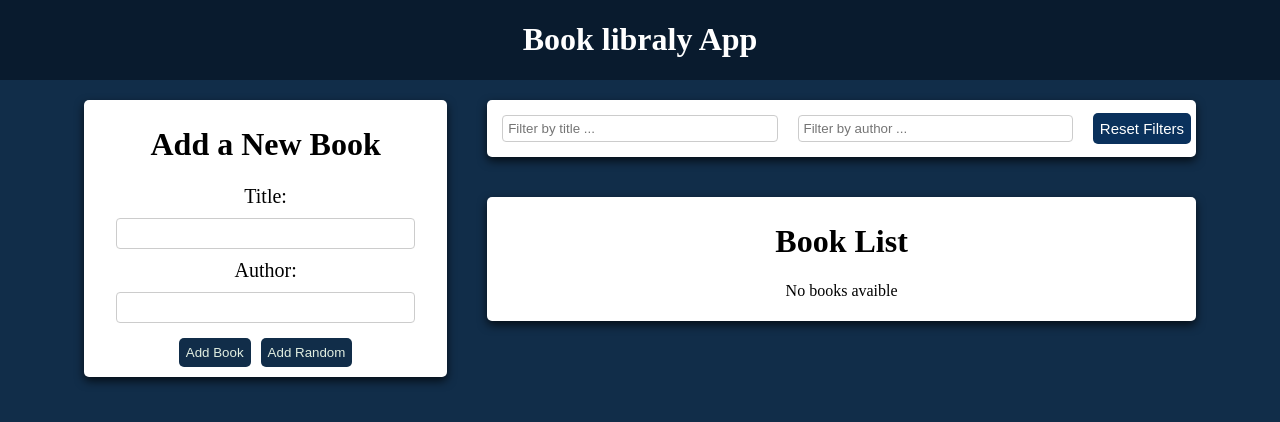
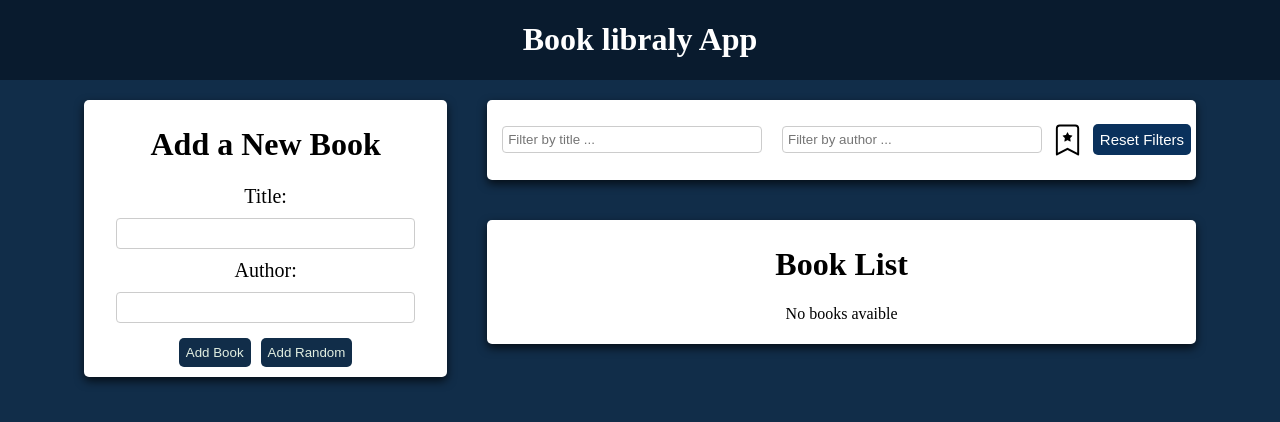
Before and after one commit to drozd12321/drozd, a React (Vite) app in the folder frontend/: page / in a window 1280 px wide. Shown: the top 422 px of the page. Built offline with nearby package versions, Linux system fonts and the light colour scheme.

Commit message:
iconsFavoritesSelectDispath

```diff
--- a/frontend/src/components/BookList/BookList.css
+++ b/frontend/src/components/BookList/BookList.css
@@ -21,8 +21,8 @@
 .book-info {
   display: flex;
   align-items: center;
-  text-align: center;
   padding: 5px;
+  align-self: flex-start;
 }
 .icon {
   margin-left: auto;
--- a/frontend/src/components/BookList/BookList.jsx
+++ b/frontend/src/components/BookList/BookList.jsx
@@ -1,8 +1,7 @@
 import React from 'react';
 import { useSelector, useDispatch } from 'react-redux';
 import { Delete_Book, Favorite_Book } from '../../redux/books/actionCreators';
-import { BsBookmarkStar } from 'react-icons/bs';
-import { BsBookmarkStarFill } from 'react-icons/bs';
+import { BsBookmarkStar,BsBookmarkStarFill } from 'react-icons/bs';
 import { selectFilterTitle,selectFilterAuthor } from '../../redux/filter/filterSlice';
 import DeleteIcon from '@mui/icons-material/Delete';
 import '../../App.css';
--- a/frontend/src/components/Filter/Filter.jsx
+++ b/frontend/src/components/Filter/Filter.jsx
@@ -5,8 +5,11 @@ import {
   setResetFilters,
   selectFilterAuthor,
   setAuthorFilter,
+  setFavorites,
+  selectFavorites
 } from '../../redux/filter/filterSlice';
 import { useDispatch, useSelector } from 'react-redux';
+import { BsBookmarkStar,BsBookmarkStarFill } from 'react-icons/bs';
 import styles from './filter.module.css';
 const Filter = () => {
   const dispath = useDispatch();
@@ -18,10 +21,13 @@ const Filter = () => {
   };
   const stateTitle = useSelector(selectFilterTitle);
   const stateAuthor = useSelector(selectFilterAuthor);
-  console.log(stateAuthor);
+  const stateFavorites = useSelector(selectFavorites);
   const FilterReset = () => {
     dispath(setResetFilters());
   };
+  const handleBookFavorites = () => {
+    dispath(setFavorites());
+  }
   return (
     <div className="app-block">
       <div className={styles.filterGroup}>
@@ -39,6 +45,7 @@ const Filter = () => {
           value={stateAuthor}
           onChange={handleFilterAuthor}
         />
+        <BsBookmarkStar className={styles.icon} onClick={handleBookFavorites}/>
         <button className={styles.btn} onClick={FilterReset}>
           Reset Filters
         </button>
--- a/frontend/src/components/Filter/filter.module.css
+++ b/frontend/src/components/Filter/filter.module.css
@@ -28,3 +28,7 @@
 .btn:hover {
   background-color: #091b2e;
 }
+.icon{
+  height: 70px;
+  width: 70px;
+}
--- a/frontend/src/redux/filter/filterSlice.js
+++ b/frontend/src/redux/filter/filterSlice.js
@@ -3,6 +3,7 @@ import { createSlice } from '@reduxjs/toolkit';
 const initialState = {
   title: '',
   author: '',
+  isFavorite:false
 };
 const sliceFilter = createSlice({
   name: 'filter',
@@ -14,13 +15,17 @@ const sliceFilter = createSlice({
     setAuthorFilter(state, action) {
       state.author = action.payload;
     },
-    setResetFilters(state) {
+    setFavorites(state){
+      state.isFavorite = !state.isFavorite;
+    },
+    setResetFilters() {
       return initialState; // reset state to initial state
     },
   },
 });
-export const { setTitleFilter, setResetFilters, setAuthorFilter } =
+export const { setTitleFilter, setResetFilters, setAuthorFilter,setFavorites } =
   sliceFilter.actions;
 export const selectFilterTitle = (state) => state.filter.title;
 export const selectFilterAuthor = (state) => state.filter.author;
+export const selectFavorites = (stae) => stae.filter.isFavorite;
 export default sliceFilter.reducer;
```
